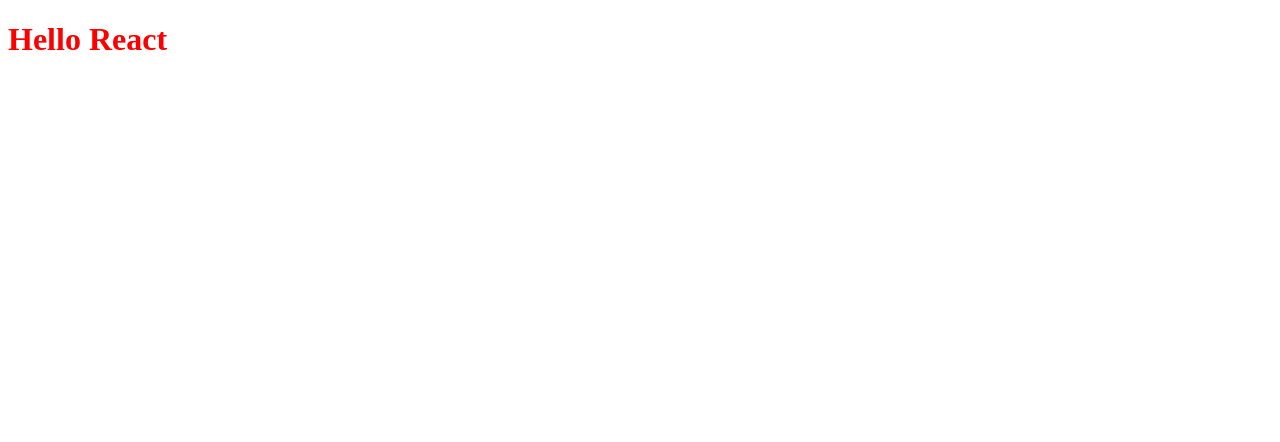
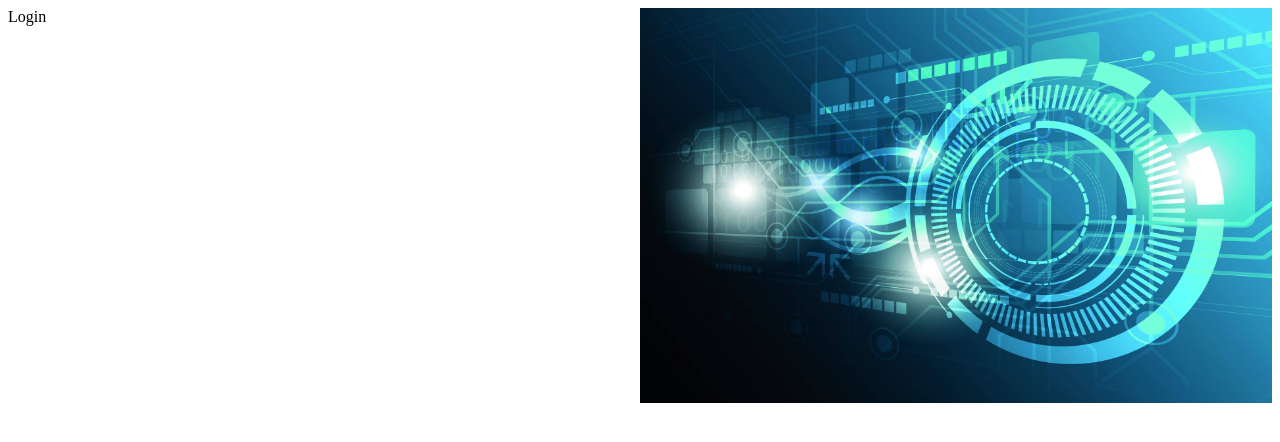
Before and after one commit to project-by-artrue/NDT-Quality-admin-fe-service, a React app: page / in a window 1280 px wide. Shown: the top 442 px of the page. Built offline with nearby package versions, Linux system fonts and the light colour scheme.

Commit message:
Added login cmp

```diff
--- a/package.json
+++ b/package.json
@@ -21,7 +21,9 @@
   "homepage": "https://github.com/ridham-007/NDT-Quality-admin-fe-service#readme",
   "dependencies": {
     "react": "^18.2.0",
-    "react-dom": "^18.2.0"
+    "react-dom": "^18.2.0",
+    "react-router-dom": "^6.8.1",
+    "styled-components": "^5.3.6"
   },
   "devDependencies": {
     "@babel/core": "^7.21.0",
@@ -29,6 +31,7 @@
     "@babel/preset-react": "^7.18.6",
     "babel-loader": "^9.1.2",
     "css-loader": "^6.7.3",
+    "file-loader": "^6.2.0",
     "html-webpack-plugin": "^5.5.0",
     "sass": "^1.58.3",
     "sass-loader": "^13.2.0",
--- a/src/App.js
+++ b/src/App.js
@@ -1,6 +1,14 @@
 import React from "react";
+import { BrowserRouter, Route, Routes } from 'react-router-dom';
+import Login from "./components/Login/Login";
 const App = () => {
-    return <h1>Hello React</h1>;
+    return (
+        <BrowserRouter>
+            <Routes>
+                <Route path="/" exact element={<Login />} />
+            </Routes>
+        </BrowserRouter>
+    );
 };
 
 export default App;
--- a/src/App.scss
+++ /dev/null
@@ -1,3 +0,0 @@
-h1 {
-    color: red;
-}
--- /dev/null
+++ b/src/components/Login/Login.jsx
@@ -0,0 +1,16 @@
+import React from "react";
+import {
+    LoginWrapper, DetailsContainer, ImageContainer, ImageWrapper
+} from "./Login.styles";
+import LoginBackground from '../../assets/images/LoginBackground.jpg';
+
+export default function Login() {
+    return (
+        <LoginWrapper>
+            <DetailsContainer>Login</DetailsContainer>
+            <ImageWrapper><ImageContainer
+                src={LoginBackground}
+            ></ImageContainer></ImageWrapper>
+        </LoginWrapper>
+    )
+}
--- /dev/null
+++ b/src/components/Login/Login.styles.js
@@ -0,0 +1,27 @@
+import styled from "styled-components";
+
+const LoginWrapper = styled.div`
+    display: flex;
+`;
+
+const DetailsContainer = styled.div`
+    width: 50%;
+    height: 100%;
+`;
+
+const ImageWrapper = styled.div`
+    width: 50%;
+    height: 100%;
+`;
+
+const ImageContainer = styled.img`
+    width: 100%;
+    height: 100%;
+`;
+
+export {
+    LoginWrapper,
+    DetailsContainer,
+    ImageWrapper,
+    ImageContainer,
+};
--- a/src/index.js
+++ b/src/index.js
@@ -1,7 +1,6 @@
 import React from "react";
 import { createRoot } from 'react-dom/client';
 import App from "./App";
-import "./App.scss";
 
 const container = document.getElementById('app');
 const root = createRoot(container);
--- a/webpack.config.js
+++ b/webpack.config.js
@@ -1,37 +1,55 @@
-const path = require("path");
-const HtmlWebpackPlugin = require("html-webpack-plugin");
+const path = require('path')
+const HtmlWebpackPlugin = require('html-webpack-plugin')
 
 module.exports = {
+    context: __dirname,
+    entry: './src/index.js',
+    // Where files should be sent once they are bundled
     output: {
-        path: path.join(__dirname, "/dist"), // the bundle output path
-        filename: "bundle.js", // the name of the bundle
+        path: path.join(__dirname, 'dist'),
+        filename: 'index.bundle.js',
+        publicPath: '/',
     },
-    plugins: [
-        new HtmlWebpackPlugin({
-            template: "src/index.html", // to import index.html file inside index.js
-        }),
-    ],
+    // webpack 5 comes with devServer which loads in development mode
     devServer: {
-        port: 5001, // you can change the port
+        port: 3000,
+        historyApiFallback: true,
     },
+    resolve: {
+        alias: {
+            components: path.resolve(__dirname, 'src/components'),
+            react: path.resolve('./node_modules/react'),
+        },
+        extensions: ['.js', '.jsx'],
+    },
+    // Rules of how webpack will take our files, complie & bundle them for the browser
     module: {
         rules: [
             {
-                test: /\.(js|jsx)$/, // .js and .jsx files
-                exclude: /node_modules/, // excluding the node_modules folder
+                test: /\.(js|jsx)$/,
+                exclude: /nodeModules/,
                 use: {
-                    loader: "babel-loader",
-                },
+                    loader: 'babel-loader'
+                }
             },
             {
-                test: /\.(sa|sc|c)ss$/, // styles files
-                use: ["style-loader", "css-loader", "sass-loader"],
+                test: /\.css$/,
+                use: ['style-loader', 'css-loader']
             },
             {
-                test: /\.(png|woff|woff2|eot|ttf|svg)$/, // to import images and fonts
+                test: /\.(png|woff|woff2|eot|ttf|svg|gif)$/, // to import images and fonts
                 loader: "url-loader",
                 options: { limit: false },
             },
-        ],
+            {
+                test: /\.(png|jpe?g|gif)$/i,
+                use: [
+                    {
+                        loader: 'file-loader',
+                    },
+                ],
+            },
+        ]
     },
-};
+    plugins: [new HtmlWebpackPlugin({ template: './src/index.html' })],
+}
```
Also changed, not shown: src/assets/images/LoginBackground.jpg (added), src/components/Dashboard/Dashboard.jsx (added), 1 other file (tests, documents, lock files or other folders).
